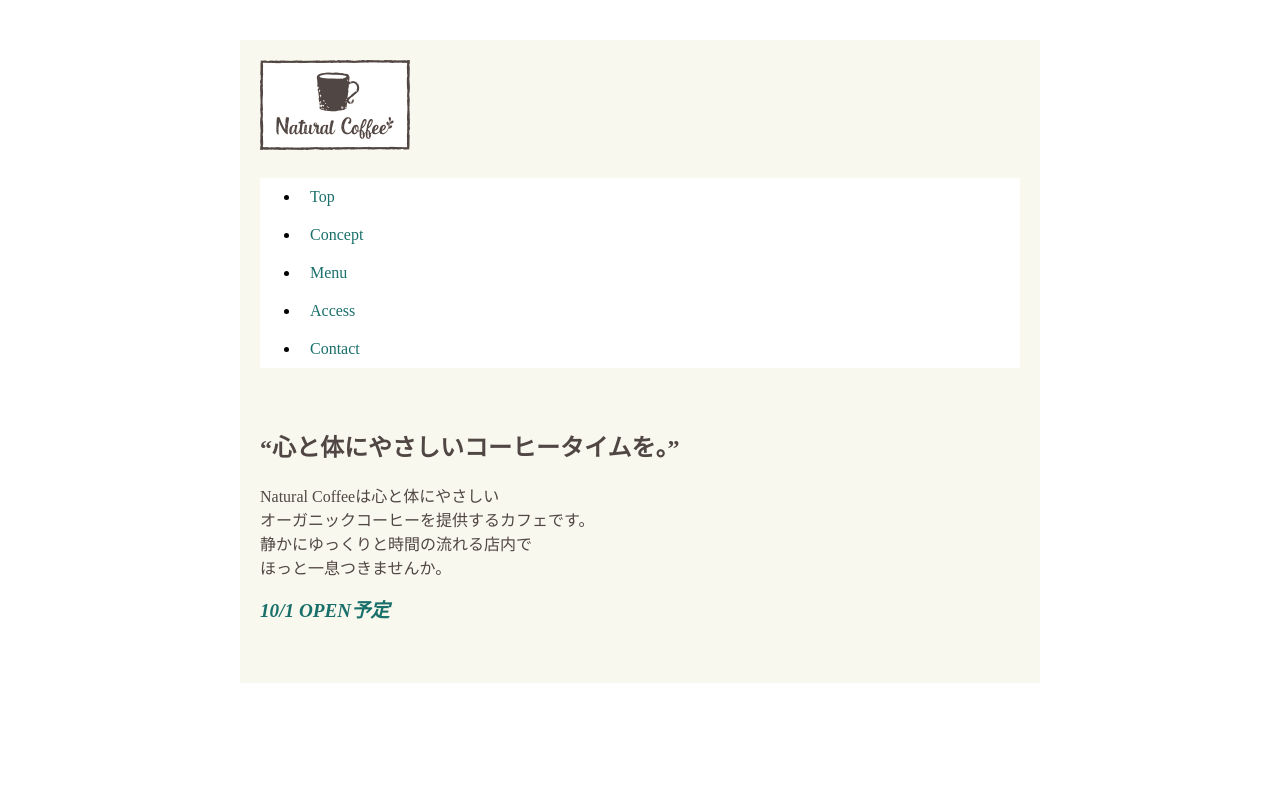
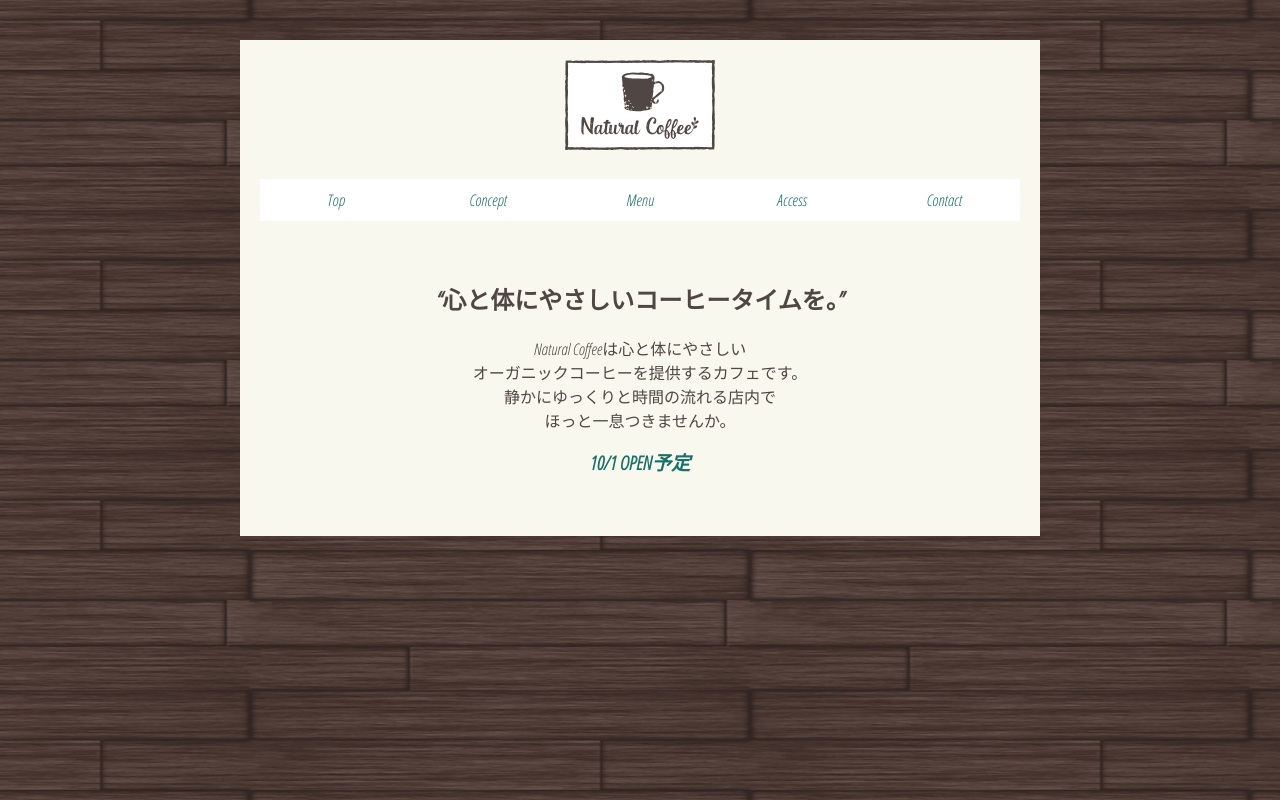
Before and after one commit to rui-f-02/J1A125, a plain HTML site: page challenge2/ch2.html in a window 1280 px wide. Drawn offline with Linux system fonts and the light colour scheme.

Commit message:
Add files via upload

```diff
--- a/challenge2/ch2.css
+++ b/challenge2/ch2.css
@@ -5,7 +5,7 @@
 ----------------------------*/
 * {
   box-sizing: border-box;
-  font-family: HGS明朝E;
+  font-family: 'Open Sans Condensed', sans-serif;
   margin: 0;
 }
 body {
@@ -52,3 +52,13 @@ em {
 /*----------------------------
 この下に、CSSの指定を記述していきましょう。
 ----------------------------*/
+body {
+  background: url(wood.jpg) #504643 left top repeat;
+  text-align: center;
+}
+ul {
+  list-style: none;
+  padding: 0;
+  display: flex;
+}
+li {flex: 0 1 20%;}
--- a/challenge2/ch2.html
+++ b/challenge2/ch2.html
@@ -7,6 +7,9 @@
       name="description"
       content="心と体にやさしいオーガニックコーヒーを提供するNatural Coffee。"
     />
+    <link rel="preconnect" href="https://fonts.googleapis.com">
+<link rel="preconnect" href="https://fonts.gstatic.com" crossorigin>
+<link href="https://fonts.googleapis.com/css2?family=Open+Sans+Condensed:ital,wght@1,300&display=swap" rel="stylesheet">
     <link rel="stylesheet" href="ch2.css" />
   </head>
   <body>
```
